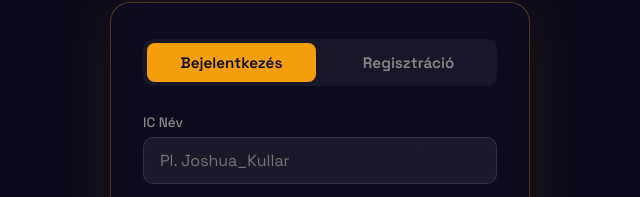
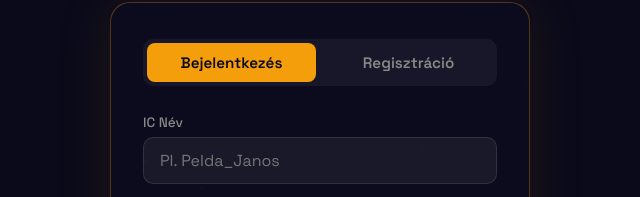
Before and after one commit to joshuavagyok/powerpulse, a website: page public/login.html in a window 1280 px wide. Shown: the part 256-453 px from the top of the page, 320-960 px from the left. Drawn offline with Linux system fonts and the light colour scheme.

Commit message:
Fix: placeholder nevek lecserélve semlegesre

```diff
--- a/public/login.html
+++ b/public/login.html
@@ -49,7 +49,7 @@ input:focus { outline:none; border-color:#f59e0b; background:rgba(245,158,11,0.0
       <div id="login-msg" class="msg"></div>
       <div class="form-group">
         <label>IC Név</label>
-        <input type="text" id="login-ic" placeholder="Pl. Joshua_Kullar" autocomplete="username">
+        <input type="text" id="login-ic" placeholder="Pl. Pelda_Janos" autocomplete="username">
       </div>
       <div class="form-group">
         <label>Jelszó</label>
@@ -67,7 +67,7 @@ input:focus { outline:none; border-color:#f59e0b; background:rgba(245,158,11,0.0
       </div>
       <div class="form-group">
         <label>Discord felhasználónév *</label>
-        <input type="text" id="reg-discord" placeholder="Pl. joshua_kullár">
+        <input type="text" id="reg-discord" placeholder="Pl. pelda_janos">
       </div>
       <div class="form-group">
         <label>Email cím *</label>
```
